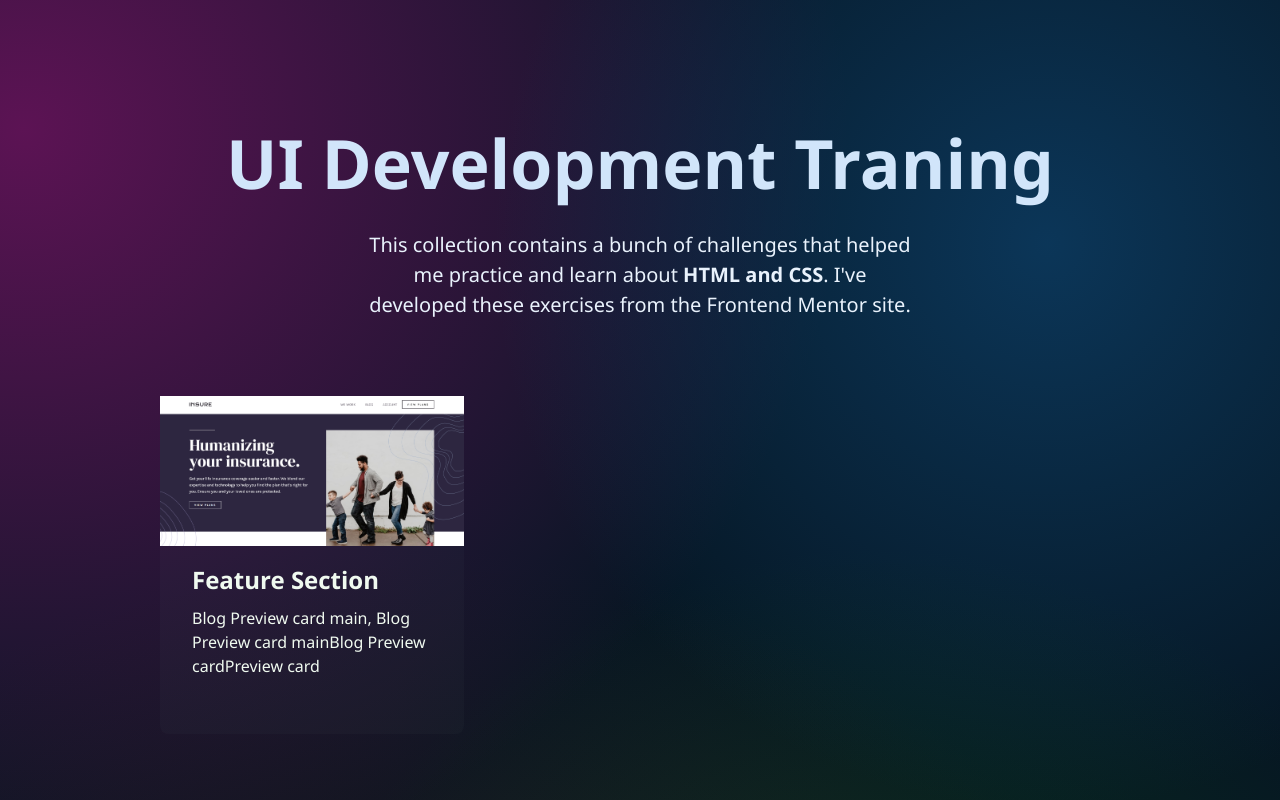
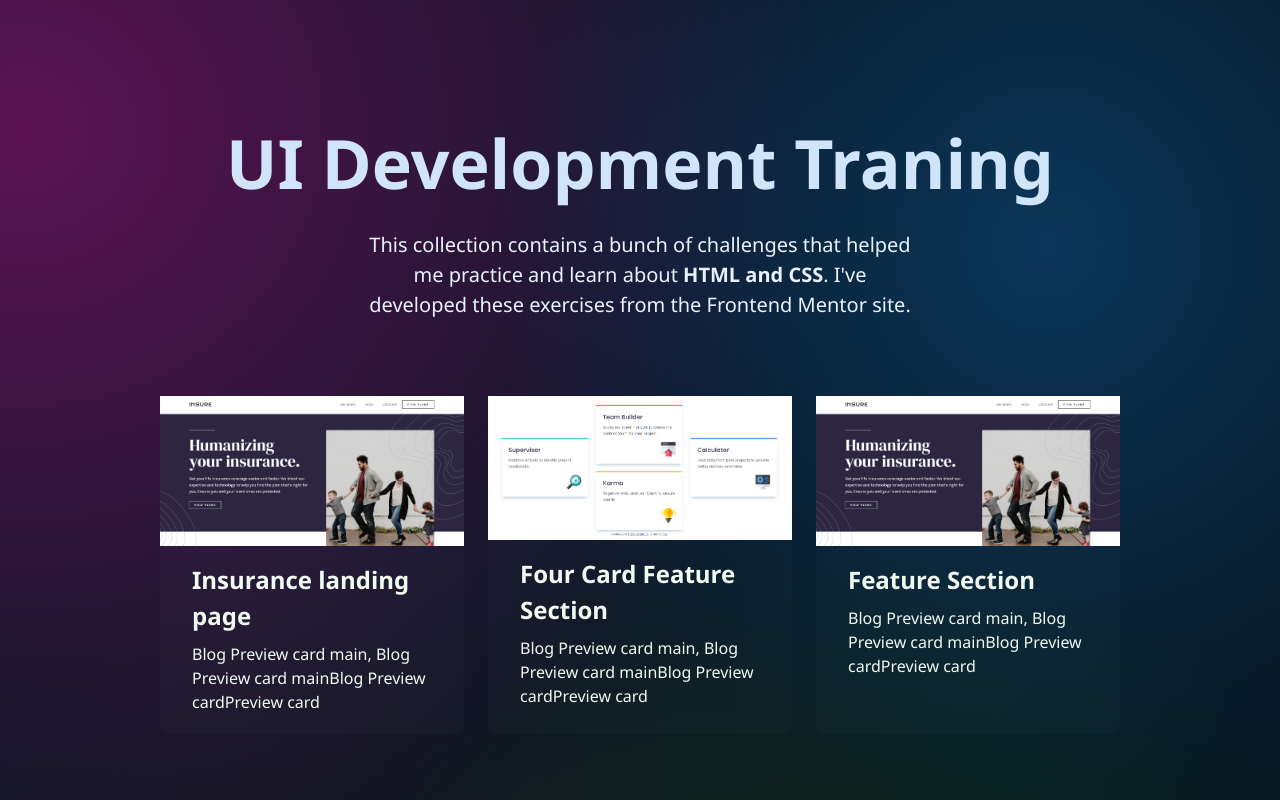
Before and after one commit to paupalazzesi/html-css-exercises, a website: page index.html in a window 1280 px wide. Shown: the top 800 px of the page. Drawn offline with Linux system fonts and the light colour scheme.

Commit message:
updates exercises home

```diff
--- a/html-css-exercises-home/src/stylesheets/main.scss
+++ b/html-css-exercises-home/src/stylesheets/main.scss
@@ -104,7 +104,6 @@ body {
             border-top-left-radius: $radius-sm;
             border-top-right-radius: $radius-sm;
             margin-bottom: 1rem;
-            background: url() lightgray 50% / cover no-repeat;
         }
 
         .card-text {
--- a/index.html
+++ b/index.html
@@ -28,6 +28,26 @@
                 <a href="https://paupalazzesi.github.io/html-css-exercises/insure-landing-page-master/">
                     <div class="card-img"><img src="html-css-exercises-home/src/assets/images/insure landing.png" alt="website preview"></div>
                     <div class="card-text">
+                        <h3 class="card-title">Insurance landing page</h3>
+                        <p>Blog Preview card main, Blog Preview card mainBlog Preview cardPreview card</p>
+                    </div>
+                </a>
+            </article>
+
+            <article class="card">
+                <a href="https://paupalazzesi.github.io/html-css-exercises/four-card-feature-section-master/">
+                    <div class="card-img"><img src="html-css-exercises-home/src/assets/images/features section.png" alt="website preview"></div>
+                    <div class="card-text">
+                        <h3 class="card-title">Four Card Feature Section</h3>
+                        <p>Blog Preview card main, Blog Preview card mainBlog Preview cardPreview card</p>
+                    </div>
+                </a>
+            </article>
+
+            <article class="card">
+                <a href="https://paupalazzesi.github.io/html-css-exercises/insure-landing-page-master/">
+                    <div class="card-img"><img src="html-css-exercises-home/src/assets/images/insure landing.png" alt="website preview"></div>
+                    <div class="card-text">
                         <h3 class="card-title">Feature Section</h3>
                         <p>Blog Preview card main, Blog Preview card mainBlog Preview cardPreview card</p>
                     </div>
```
Also changed, not shown: html-css-exercises-home/src/assets/images/features section.png (added), html-css-exercises-home/src/stylesheets/main.css, 1 other file.
